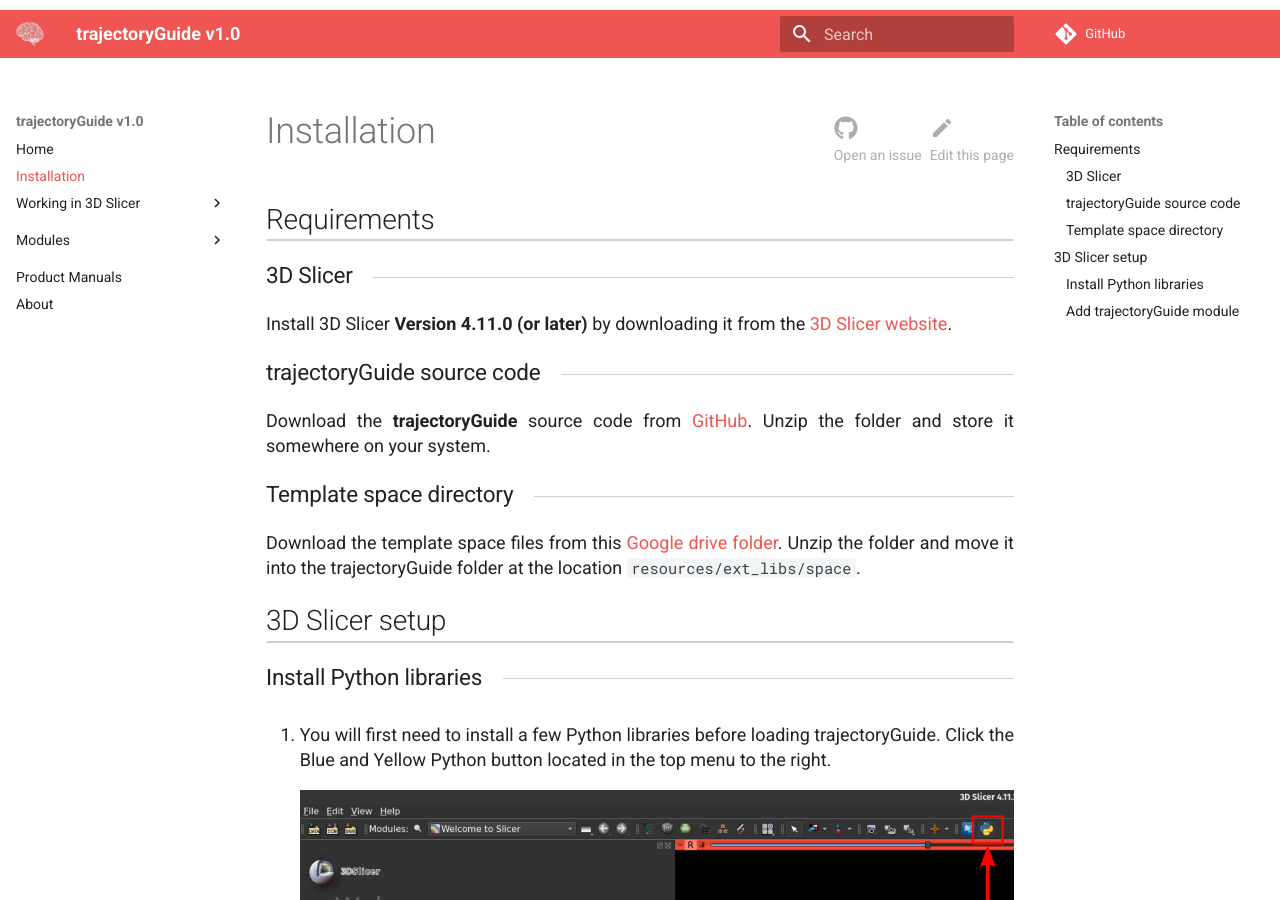
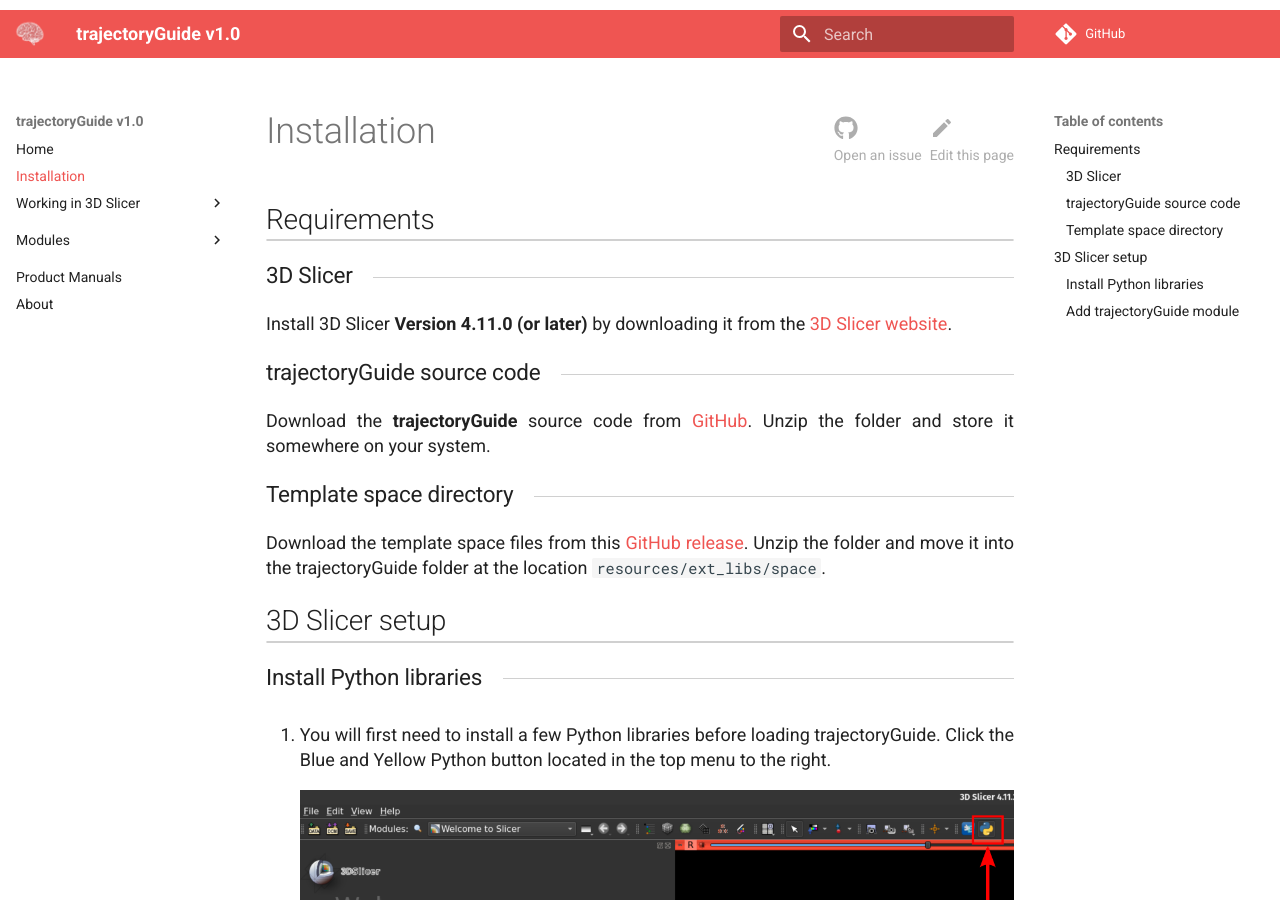
Before and after one commit to greydongilmore/trajectoryGuide-site, an MkDocs documentation site: the page built from docs/installation.md, in a window 1280 px wide and 900 px high. Built offline with MkDocs 1.6.1 and Material for MkDocs 9.7.7, drawn with Linux system fonts in a browser that asks for light colours; nearby versions of some CDN libraries; comment, search, counter and statistics services are not loaded.

Commit message:
Update installation.md

```diff
--- a/docs/installation.md
+++ b/docs/installation.md
@@ -17,7 +17,7 @@
 
 ### Template space directory
 
-Download the template space files from this <a href="https://drive.google.com/file/d/1qlJXICMB-P0FxyjGA1PvGtsPkfjw5wn6/view?usp=sharing" target="_blank">Google drive folder</a>. Unzip the folder and move it into the trajectoryGuide folder at the location `resources/ext_libs/space`.
+Download the template space files from this <a href="https://github.com/greydongilmore/trajectoryGuideModules/archive/refs/tags/space.zip" target="_blank">GitHub release</a>. Unzip the folder and move it into the trajectoryGuide folder at the location `resources/ext_libs/space`.
 
 ## 3D Slicer setup
 
```
